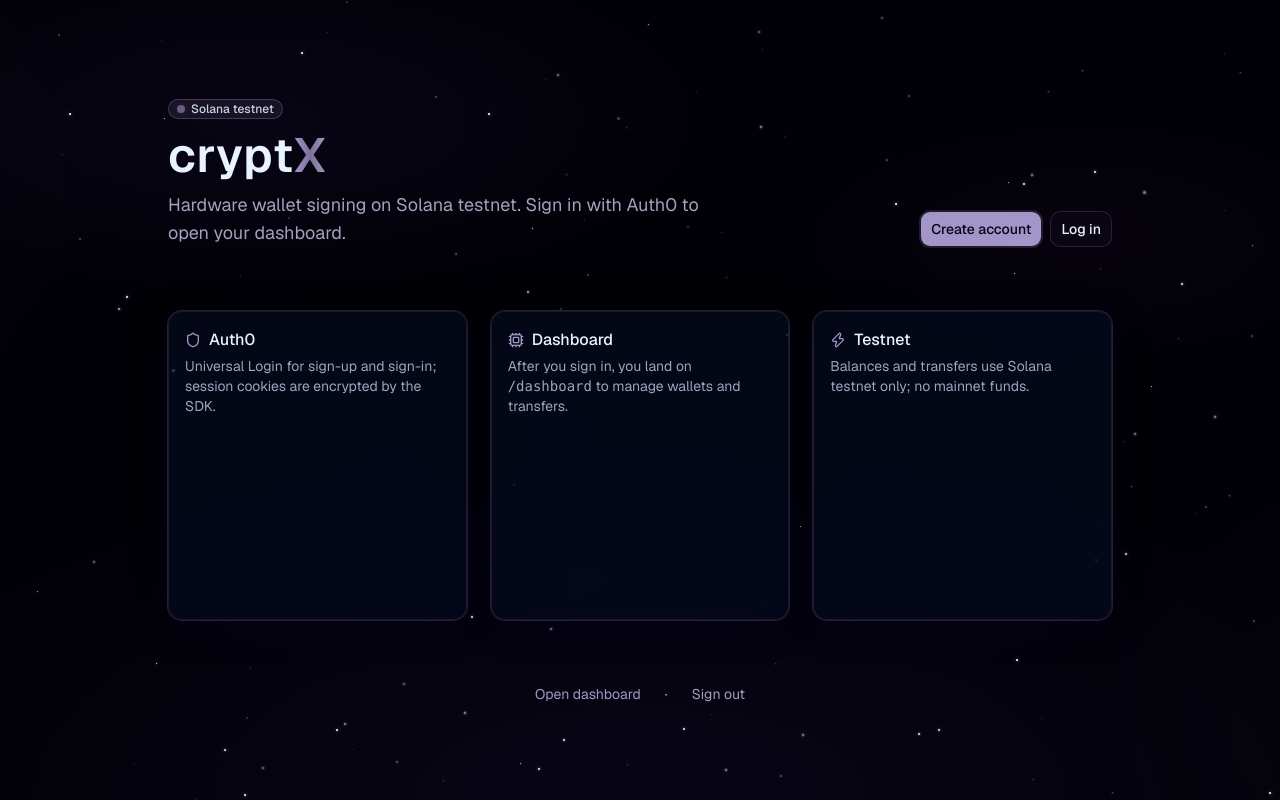
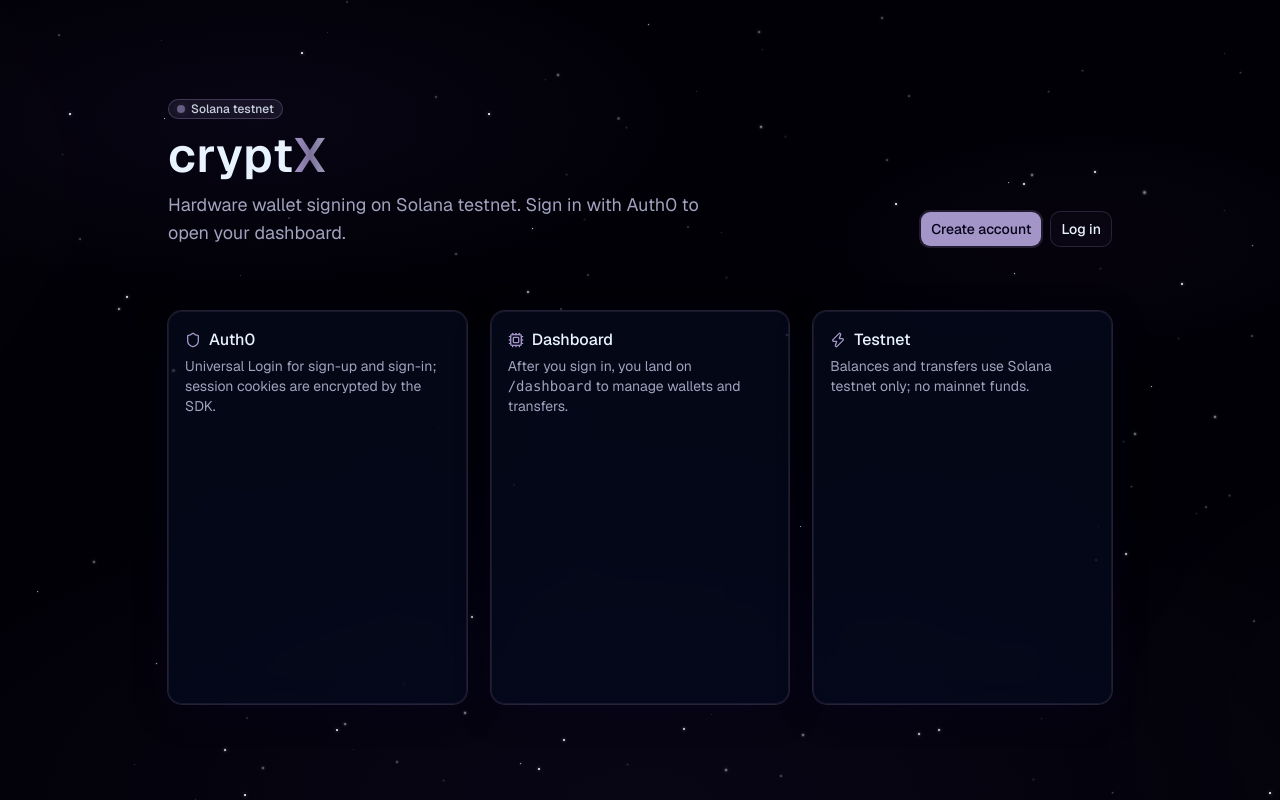
Before and after one commit to navincodesalot/cryptX, a Next.js app: page / in a window 1280 px wide. Built offline with nearby package versions, Linux system fonts and the light colour scheme; no server answers.

Commit message:
fix footer thing

```diff
--- a/src/app/page.tsx
+++ b/src/app/page.tsx
@@ -104,22 +104,6 @@
             </CardHeader>
           </Card>
         </section>
-
-        <footer className="text-muted-foreground mt-16 flex flex-col items-center gap-3 text-center text-sm sm:flex-row sm:justify-center sm:gap-6">
-          <a
-            href="/dashboard"
-            className="text-primary underline-offset-4 hover:underline"
-          >
-            Open dashboard
-          </a>
-          <span className="hidden sm:inline">·</span>
-          <a
-            href="/auth/logout"
-            className="underline-offset-4 hover:underline"
-          >
-            Sign out
-          </a>
-        </footer>
       </div>
     </main>
   );
```
